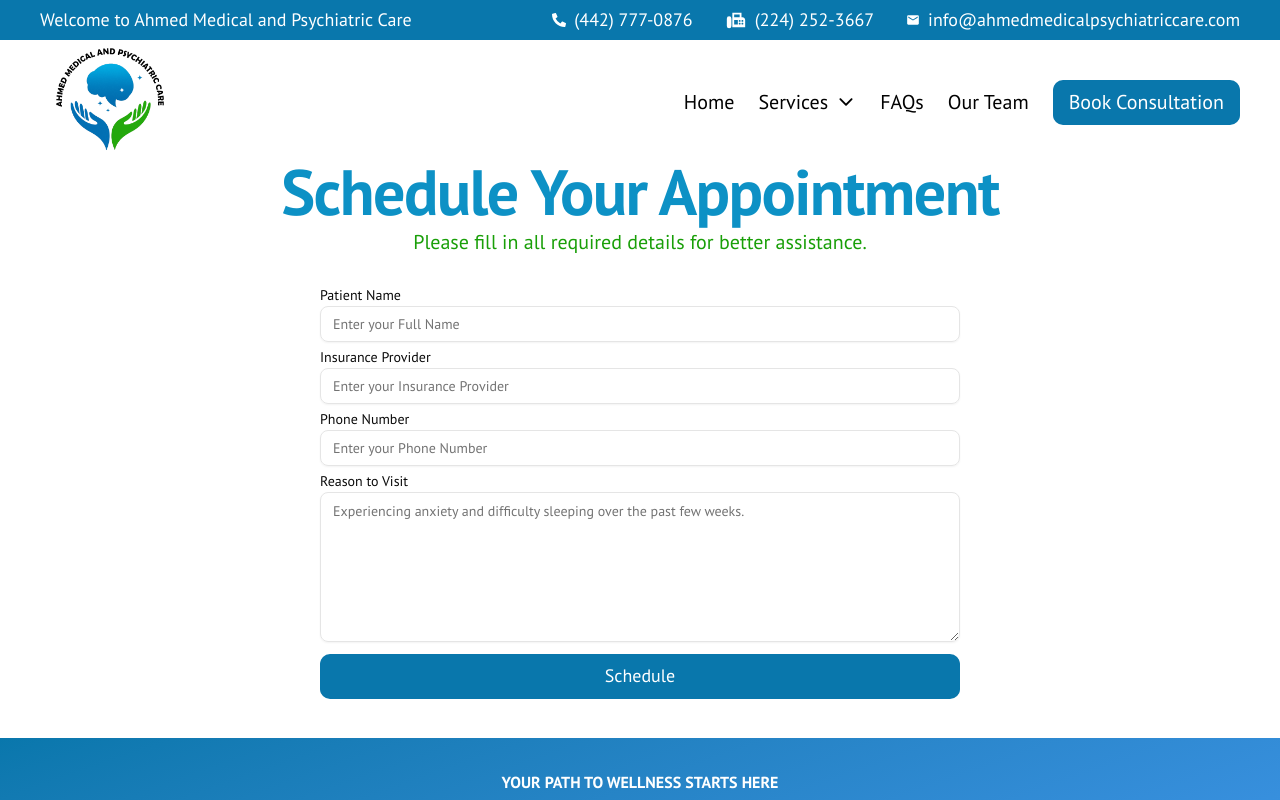
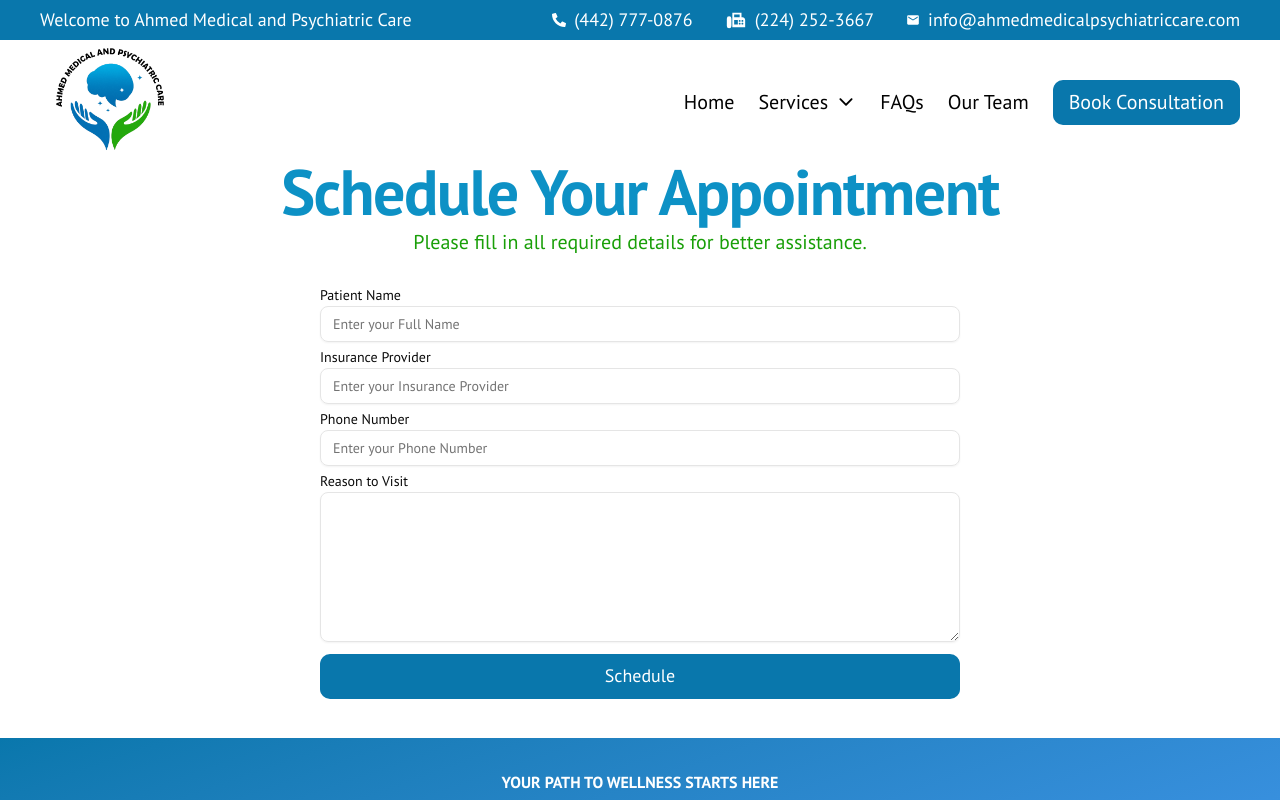
Before and after one commit to nomanhaider99/ahmed-medical-and-psychiatric-care, a Next.js app in the folder application/: page /appointment in a window 1280 px wide. Shown: the top 800 px of the page. Built offline with nearby package versions, Linux system fonts and the light colour scheme.

Commit message:
added commits

```diff
--- a/application/components/ui/appointment.tsx
+++ b/application/components/ui/appointment.tsx
@@ -102,7 +102,6 @@ const Appointment = () => {
                     <div className='flex flex-col gap-1'>
                         <Label>Reason to Visit</Label>
                         <Textarea
-                            placeholder='Experiencing anxiety and difficulty sleeping over the past few weeks.'
                             className='min-h-[150px]'
                             onChange={(e) => setreason(e.target.value)}
                             value={reason}
```
